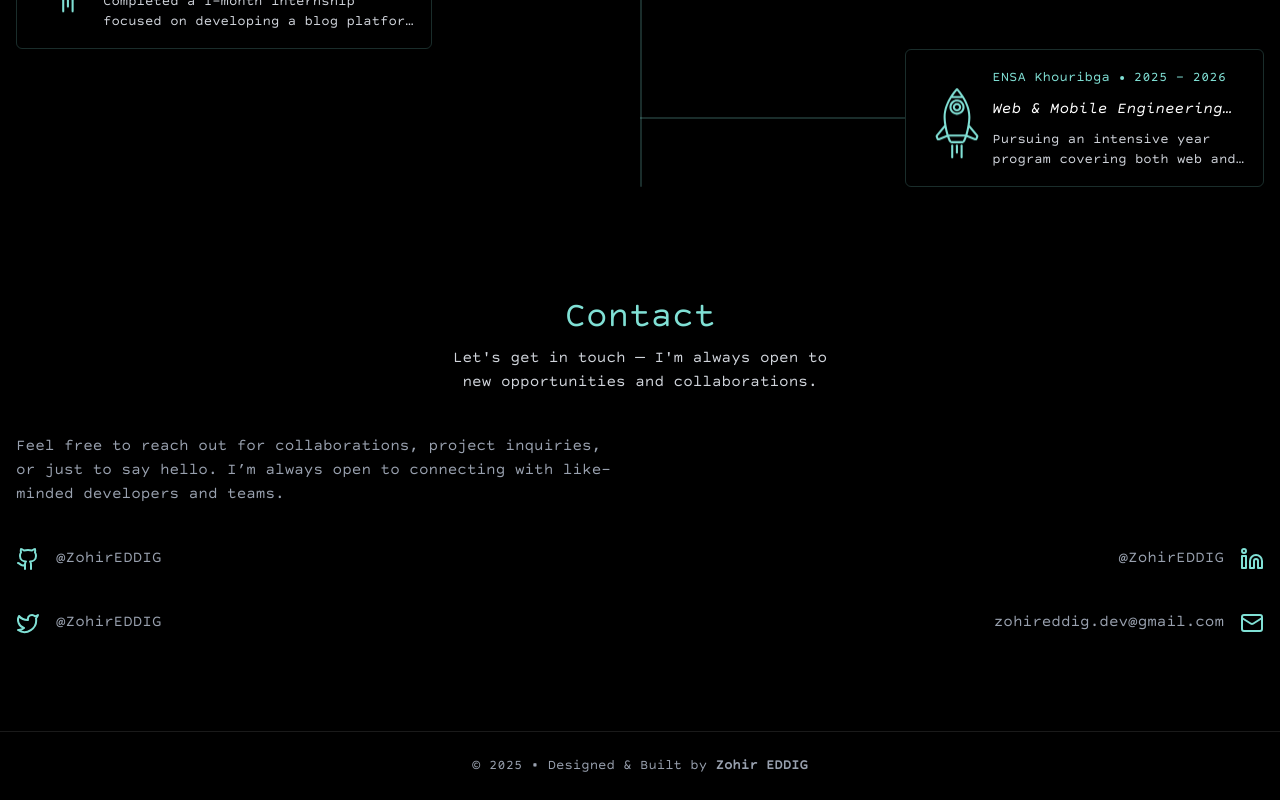
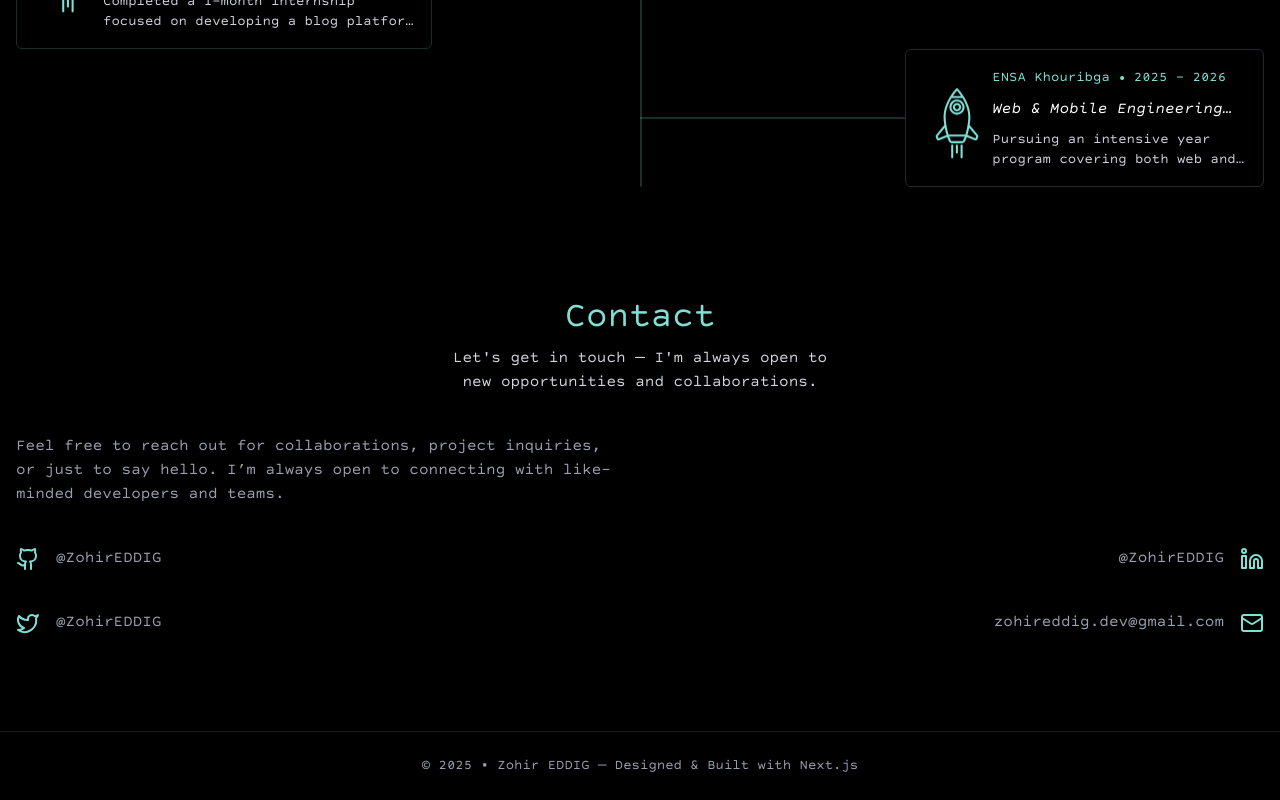
Before and after one commit to ZohirEDDIG/zohir-eddig-portfolio, a Next.js app: page / in a window 1280 px wide. Shown: the part 3073-3873 px from the top of the page. Built offline with nearby package versions, Linux system fonts and the light colour scheme.

Commit message:
Update footer

```diff
--- a/package.json
+++ b/package.json
@@ -22,6 +22,7 @@
         "@types/react": "^19",
         "@types/react-dom": "^19",
         "babel-plugin-react-compiler": "1.0.0",
+        "baseline-browser-mapping": "^2.9.7",
         "tailwindcss": "^4",
         "typescript": "^5"
     }
--- a/src/components/layout/Footer.tsx
+++ b/src/components/layout/Footer.tsx
@@ -8,7 +8,7 @@ const Footer = () => {
 
                 <p className='text-gray-400 text-sm'>
 
-                    © {year} • Designed & Built by <span className='font-semibold'>Zohir EDDIG</span>
+                    © {year} • Zohir EDDIG — Designed & Built with Next.js
 
                 </p>
 
```
Also changed, not shown: 1 other file (tests, documents, lock files or other folders).
